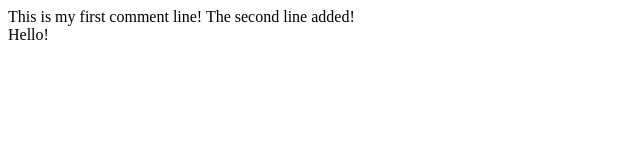
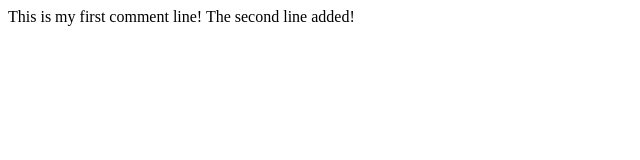
Before and after one commit to Cooler177/projecttest, a plain HTML site: page index.html in a window 1280 px wide. Shown: the full height of the page, 0-640 px from the left. Drawn offline with Linux system fonts and the light colour scheme.

Commit message:
Update index.html

```diff
--- a/index.html
+++ b/index.html
@@ -7,6 +7,5 @@
   </head>
   <body>
     This is my first comment line! The second line added!
-    <div>Hello!</div>
   </body>
 </html>
```
